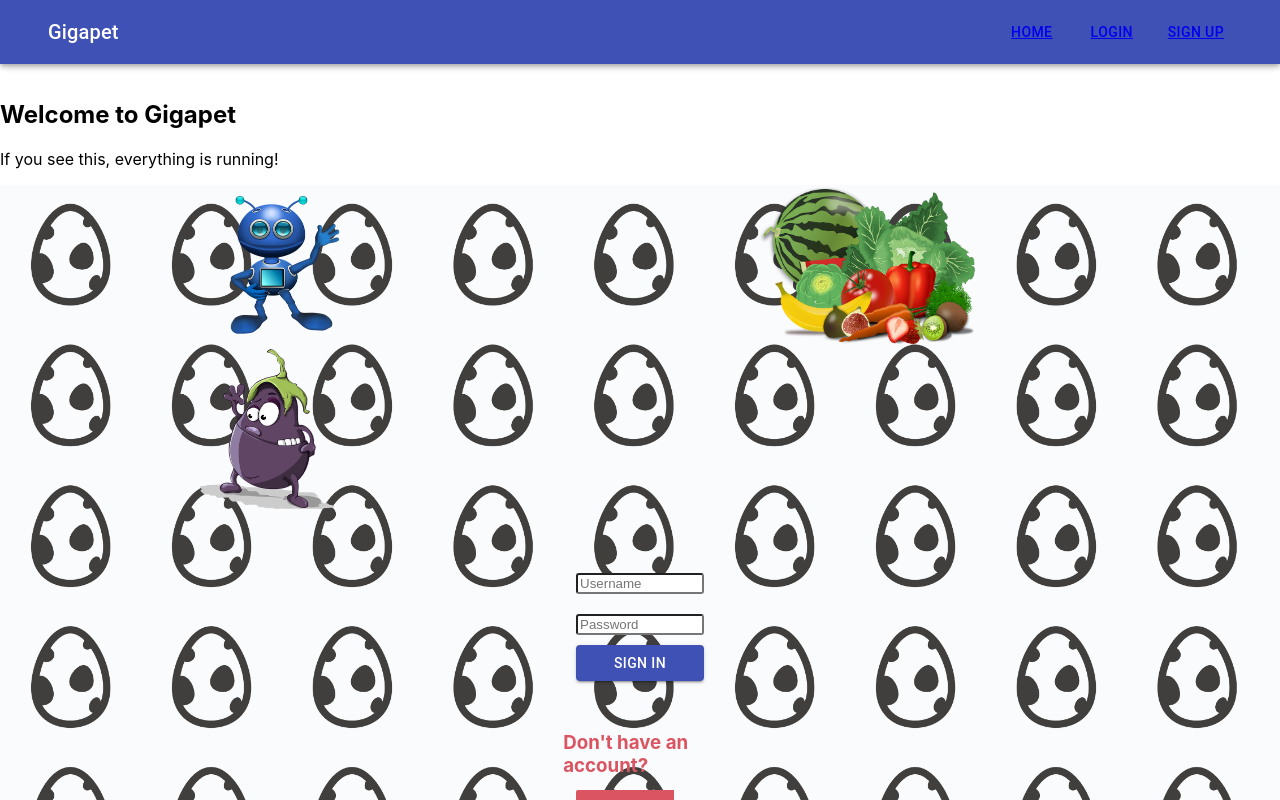
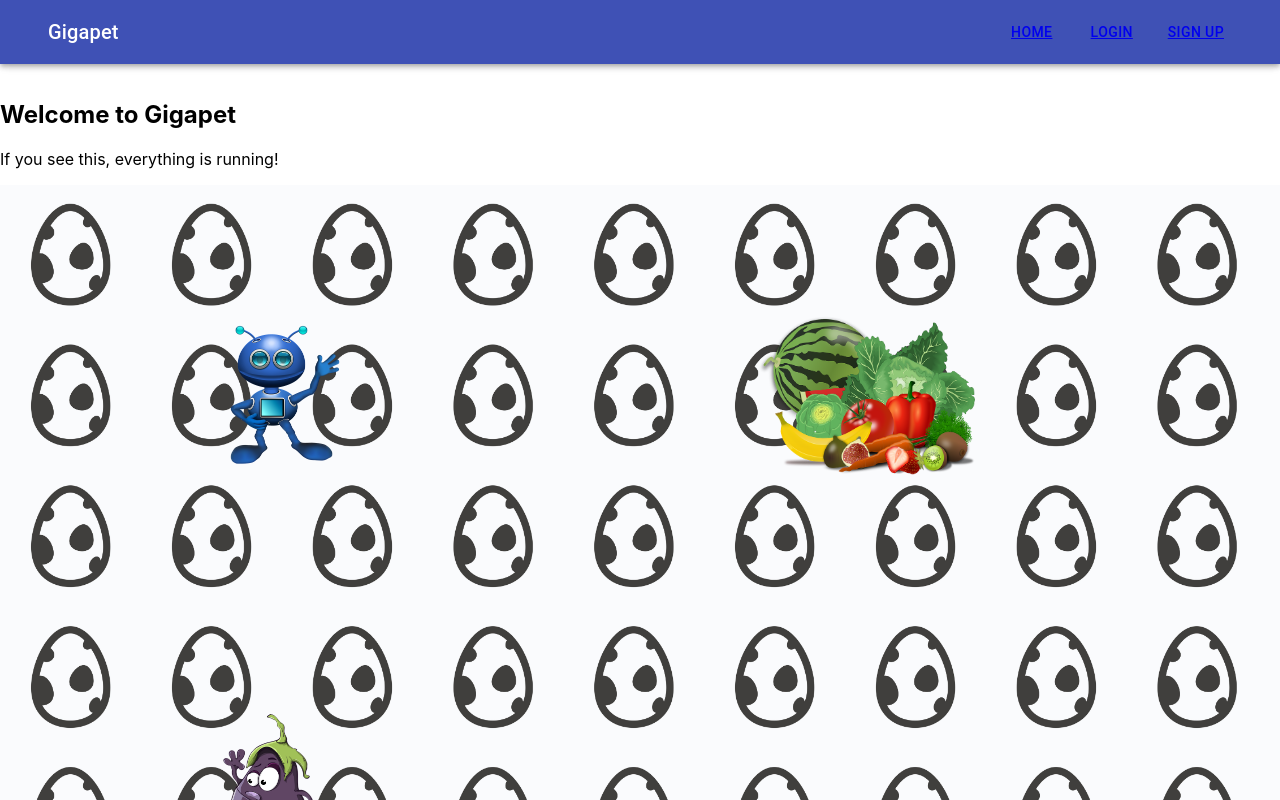
Before and after one commit to Build-Week-Gigapet-2/Front-End, a React (Create React App) app: page /api/auth/login in a window 1280 px wide. Shown: the top 800 px of the page. Built offline with nearby package versions, Linux system fonts and the light colour scheme.

Commit message:
background applied to register page

```diff
--- a/src/Components/User/Login.js
+++ b/src/Components/User/Login.js
@@ -51,7 +51,6 @@ function Login(props) {
             display: "flex",
             flexDirection: 'column',
             padding: '0 45vw',
-            margin: '50px 0',
         }
     });
 
@@ -66,7 +65,7 @@ function Login(props) {
     const imageStyle = makeStyles({
         root: {
             height: "20vh",
-            padding: "0 200px",
+            padding: "130px 200px 105px 200px",
         }
     });
 
--- a/src/Components/User/Register.js
+++ b/src/Components/User/Register.js
@@ -47,7 +47,6 @@ function Register(props) {
             display: "flex",
             flexDirection: 'column',
             padding: '0 45vw',
-            margin: '50px 0',
         }
     });
 
@@ -62,7 +61,8 @@ function Register(props) {
     const imageStyle = makeStyles({
         root: {
             height: "20vh",
-            padding: "0 235px",
+            padding: "130px 200px 105px 200px",
+            marginLeft: "60px",
         }
     });
 
```
